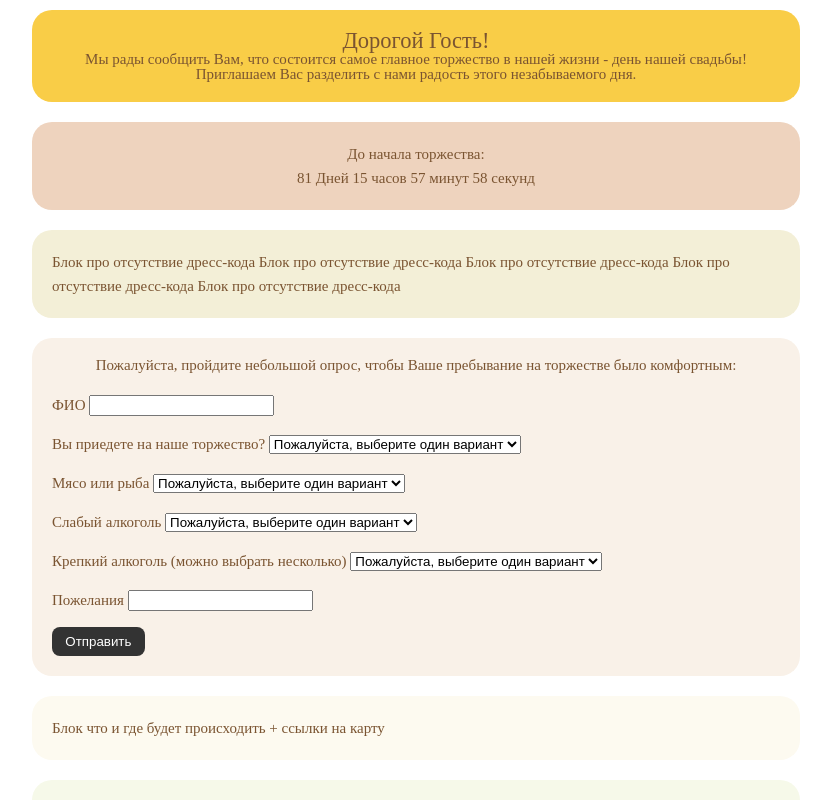
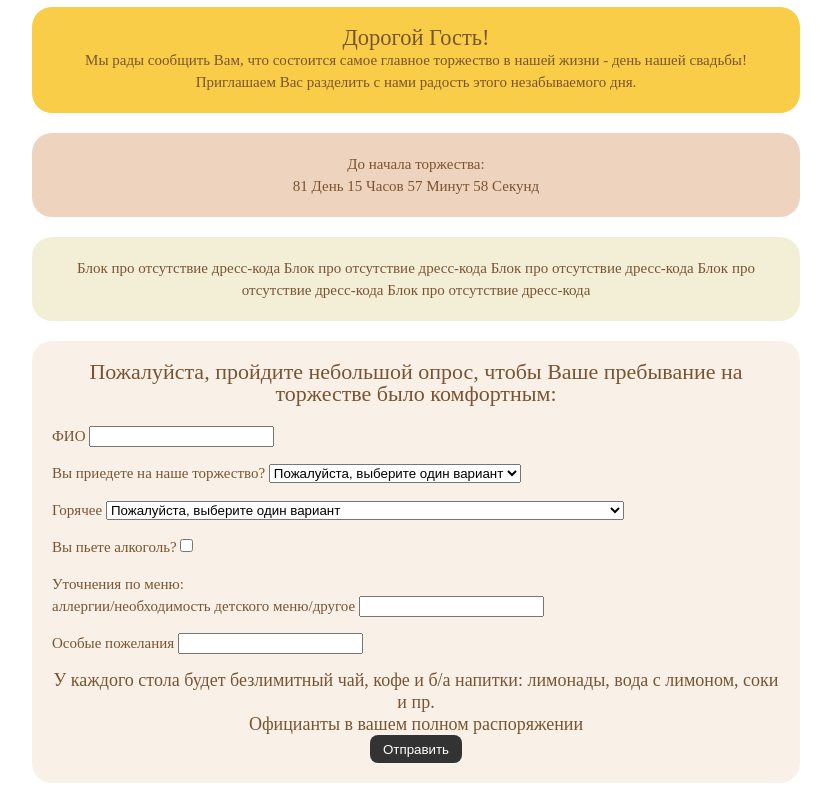
Before and after one commit to maxim-and-veronika/maxim-and-veronika.github.io, a Vue app: page / in a window 1280 px wide. Shown: the part 500-1300 px from the top of the page, without its empty margins (224-1055 px from the left). Built offline with nearby package versions, Linux system fonts and the light colour scheme; a web font is replaced by a local one.

Commit message:
Наработки ответной формы

```diff
--- a/src/App.vue
+++ b/src/App.vue
@@ -7,17 +7,20 @@
     <main class="main snap-container">
       <img class="main-picture snap-element" alt="Вы приглашены на свадьбу!" src="./assets/main.webp">
       <info-block class="snap-element" id="info" />
-
-      <div class="countdown">
+      <div class="countdown" v-if="!isWeddingStarted">
         До начала торжества:
         <div id="countdown"></div>
       </div>
-
-      <div class="snap-element dress-code">   Блок про отсутствие дресс-кода
+      <div class="countdown" v-else>
+        Свадьба уже началась!
+      </div>
+      <div class="snap-element dress-code">
         Блок про отсутствие дресс-кода
         Блок про отсутствие дресс-кода
         Блок про отсутствие дресс-кода
-        Блок про отсутствие дресс-кода</div>
+        Блок про отсутствие дресс-кода
+        Блок про отсутствие дресс-кода
+      </div>
       <r-s-v-p-form class="snap-element rsvp-form" id="rsvp"/>
       <div class="snap-element location"> Блок что и где будет происходить + ссылки на карту</div>
       <div class="gifts"> Не надо слов, не надо паники, и можно без цветов
@@ -36,10 +39,24 @@
 import Navbar from "@/components/Navbar.vue";
 import RSVPForm from "@/components/RSVPForm.vue";
 import InfoBlock from "@/components/InfoBlock.vue";
-import FlowerRain from "@/components/FlowerRain.vue";
-import {onMounted, onUnmounted, ref} from 'vue';
+/*import FlowerRain from "@/components/FlowerRain.vue";*/
+import {ref} from 'vue';
 
 const weddingDate = new Date('2024-09-22T15:00:00');
+const isWeddingStarted = ref(false)
+function pluralize(number, one, few, many) {
+  let lastDigit = number % 10;
+  let lastTwoDigits = number % 100;
+
+  if (lastDigit === 1 && lastTwoDigits !== 11) {
+    return one;
+  } else if ([2, 3, 4].includes(lastDigit) && ![12, 13, 14].includes(lastTwoDigits)) {
+    return few;
+  } else {
+    return many;
+  }
+}
+
 const updateCountdown= () => {
   const now = new Date();
   const timeLeft = weddingDate - now;
@@ -50,11 +67,14 @@ const updateCountdown= () => {
   const seconds = Math.floor((timeLeft % (1000 * 60)) / 1000);
 
   document.getElementById('countdown').innerHTML = `
-      ${days} Дней ${hours} часов ${minutes} минут ${seconds} секунд
+      ${days} ${pluralize(days, 'День', 'Дня', 'Дней')}
+      ${hours} ${pluralize(hours, 'Час', 'Часа', 'Часов')}
+      ${minutes} ${pluralize(minutes, 'Минута', 'Минуты', 'Минут')}
+      ${seconds} ${pluralize(seconds, 'Секунда', 'Секунды', 'Секунд')}
     `;
 
   if (timeLeft <= 0) {
-    document.getElementById('countdown').innerHTML = 'SHOW MUST GO ON!';
+    isWeddingStarted.value = true
   }
 }
 // Update the countdown every second
@@ -69,7 +89,7 @@ setInterval(updateCountdown, 1000);
 
 html {
   scroll-behavior: smooth;
-  scroll-padding-top: 45px
+  scroll-padding-top: 45px;
 }
 /*.snap-container {
   scroll-snap-type: y proximity;
@@ -81,9 +101,11 @@ html {
 }*/
 
 body {
-  font-family: Zhizn;
+  font-family: Zhizn,serif;
   color: rgb(122, 84, 49);
   background-color: #fff;
+  line-height: 22px;
+  text-align: center;
 }
 
 .main {
@@ -98,16 +120,6 @@ body {
   @media screen and (max-width: 660px) {
     padding: 0;
   }
-}
-.fancy-text {
-  line-height: 1em;
-  letter-spacing: 0;
-  text-align: center;
-}
-.basic-text {
-  line-height: 1em;
-  letter-spacing: 0;
-  text-align: center;
 }
 .countdown {
   display: flex;
--- a/src/components/RSVPForm.vue
+++ b/src/components/RSVPForm.vue
@@ -14,60 +14,105 @@
         <option>Да!</option>
         <option>Только ЗАГС</option>
         <option>Только ресторан</option>
-        <option>Нет :(</option>
+        <option>Нет</option>
       </select>
     </label>
-    <label>
-      Мясо или рыба
-      <select v-model="response" required>
-        <option disabled value="">Пожалуйста, выберите один вариант</option>
-        <option>Мясо</option>
-        <option>Рыба</option>
-      </select>
-    </label>
-    <label>
-      Слабый алкоголь
-      <select v-model="response" required>
-        <option disabled value="">Пожалуйста, выберите один вариант</option>
-        <option>Мясо</option>
-        <option>Рыба</option>
-      </select>
-    </label>
-    <label>
-      Крепкий алкоголь (можно выбрать несколько)
-      <select v-model="response" required>
-        <option disabled value="">Пожалуйста, выберите один вариант</option>
-        <option>Мясо</option>
-        <option>Рыба</option>
-      </select>
-    </label>
-    <label>
-      Пожелания
-      <input type="text" v-model="text" required>
-    </label>
-    <!-- если не пью -- добавить информацию про безлимитный чай, кофе и б/а напитки-->
+    <template v-if="willParticipate">
+      <label>
+        Горячее
+        <select v-model="meal" required>
+          <option disabled value="">Пожалуйста, выберите один вариант</option>
+          <option>Стейк из говяжей вырезки с печеным картофелем под соусом из лесных грибов</option>
+          <option>Филе палтуса с овощным соте и соусом из печеного перца</option>
+        </select>
+      </label>
+      <label>
+        Вы пьете алкоголь?
+        <input type="checkbox" v-model="drinkAlcohol">
+      </label>
+      <div v-if="drinkAlcohol">
+        <p>Слабый алкоголь</p>
+        <label v-for="option in lowAlcoOptions" :key="option">
+          <input type="checkbox" :value="option" v-model="lowAlco" required>
+          {{ option }}
+        </label>
+      </div>
+      <div v-if="drinkAlcohol">
+        <p>Крепкий алкоголь</p>
+        <label v-for="option in alcoOptions" :key="option">
+          <input type="checkbox" :value="option" v-model="alco" required>
+          {{ option }}
+        </label>
+      </div>
+      <label>
+        Уточнения по меню:
+        <br />
+        аллергии/необходимость детского меню/другое
+        <input type="text" v-model="preferences">
+      </label>
+      <label>
+        Особые пожелания
+        <input type="text" v-model="preferences">
+      </label>
+     <div class="rsvp-attention"> У каждого стола будет безлимитный чай, кофе и б/а напитки: лимонады, вода с лимоном, соки и пр.
+       <br />
+       Официанты в вашем полном распоряжении
+     </div>
+    </template>
+
 
     <button type="submit">Отправить</button>
   </form>
 </template>
 
 <script setup>
-import { ref } from 'vue';
+import {computed, ref} from 'vue';
 
 const name = ref('');
-const text = ref('');
+const preferences = ref('');
 const response = ref('');
+const meal = ref('');
+const lowAlco = ref([]);
+const alco = ref([]);
+const lowAlcoOptions = ['Белое вино', 'Красное вино', 'Шампанское', 'Джин-тоник', 'Ром-тоник'];
+const alcoOptions = ['Водка', 'Коньяк', 'Ром'];
+const drinkAlcohol = ref(false);
 
+const willParticipate = computed( () => {
+  return !(response.value.includes('Нет') || response.value.includes('Только ЗАГС'))
+})
 const submitForm = () => {
   // Here we'll handle the form submission
+  // Make sure to only include alco and lowAlco if drinkAlcohol is true
+  const formData = {
+    name: name.value,
+    preferences: preferences.value,
+    response: response.value,
+    meal: meal.value,
+    // ... other form data ...
+  };
+
+  if (drinkAlcohol.value) {
+    formData.alco = alco.value;
+    formData.lowAlco = lowAlco.value;
+  }
+
+  // Now you can send formData
 };
 </script>
 
 <style scoped>
 .rsvp-headline {
+  text-align: center;
   margin-bottom: 20px;
+  font-size: 22px;
+}
+.rsvp-attention {
+  text-align: center;
+  font-size: 18px;
 }
 form {
+  text-align: left;
   background-color: #F9F1E8;
   border-radius: 20px;
   padding: 20px
@@ -77,6 +122,8 @@ form label {
   margin-bottom: 1em;
 }
 form button {
+  display: block;
+  margin: auto;
   background-color: #333;
   color: #fff;
   border: none;
```
